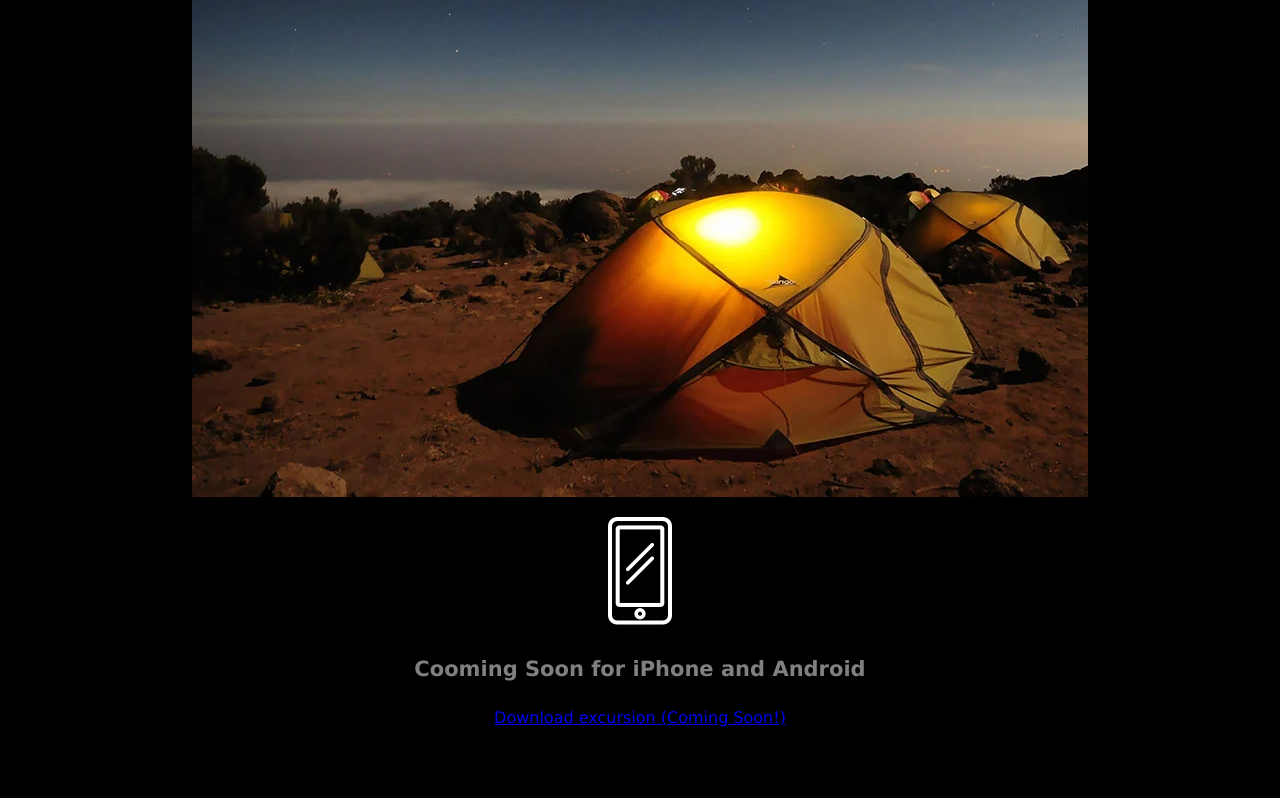
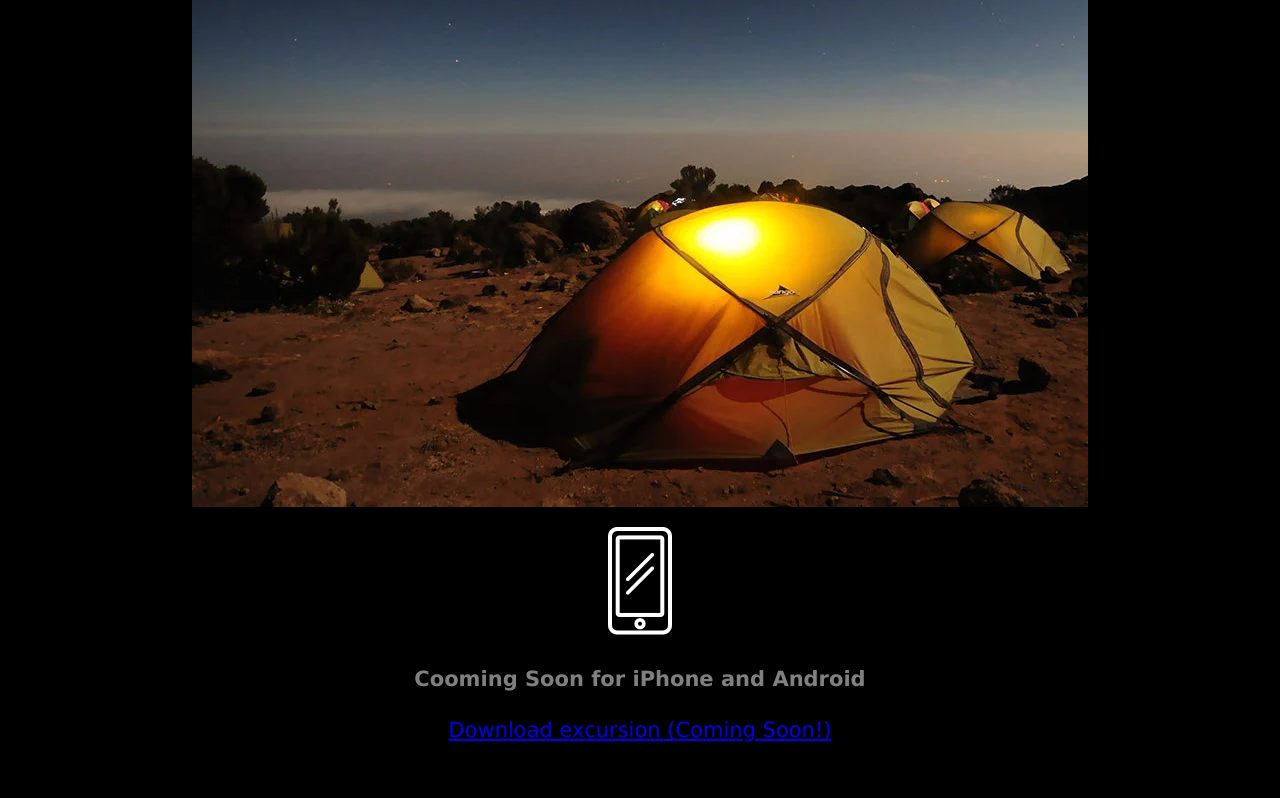
Before and after one commit to elenajug/excursion, a plain HTML site: page index.html in a window 1280 px wide. Shown: the part 515-1313 px from the top of the page. Before the commit the page ends 1258 px from the top, so only its background shows below. Drawn offline with Linux system fonts and the light colour scheme.

Commit message:
Final push

```diff
--- a/index.html
+++ b/index.html
@@ -20,4 +20,5 @@
     <p><img src="resources/images/phone.webp"></p>
     <h4 class="header--sub-header">Cooming Soon for iPhone  and Android</h4>
     <p class="link--cta"><a href="#">Download excursion (Coming Soon!)</a></p>
+    <p class="footer--copyright">Excursion</p>
 </html>
--- a/resources/css/style.css
+++ b/resources/css/style.css
@@ -27,3 +27,9 @@ body {
     color: aquamarine;
 
 }
+
+.link--cta {
+    font-size: 21px;
+    color: gray;
+
+}
```
